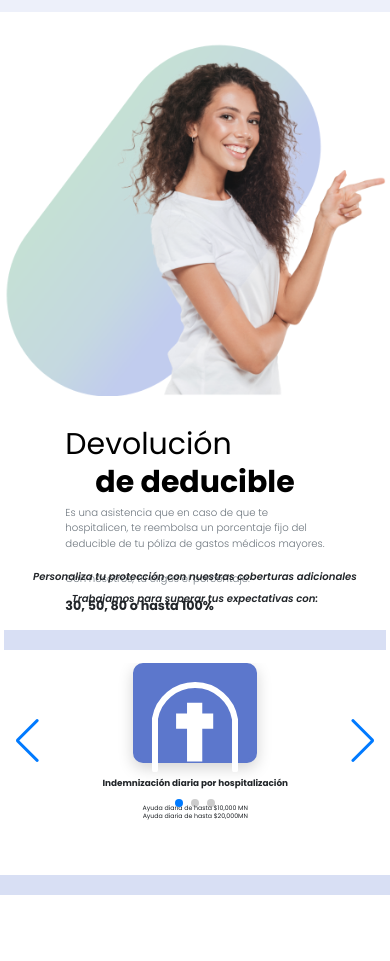
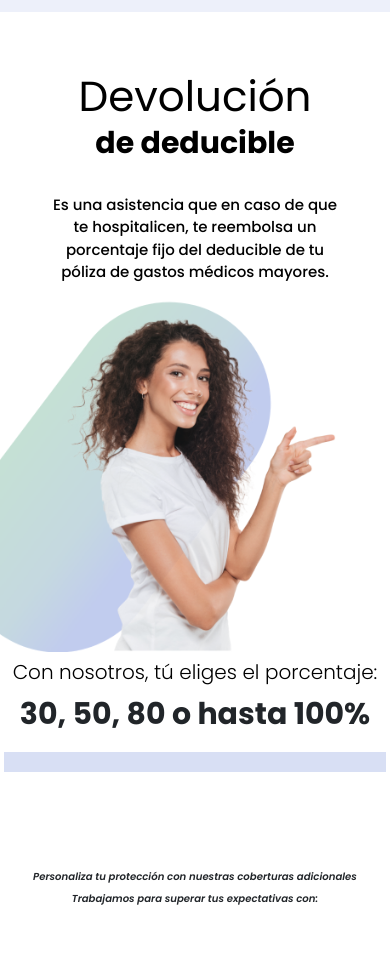
Before and after one commit to Pacyx-Mexico/red-enlace, a React (Vite) app: page /deducible-gastos-medicos in a window 390 px wide. Shown: the part 1300-2261 px from the top of the page. Built offline with nearby package versions, Linux system fonts and the light colour scheme.

Commit message:
Description mobile

```diff
--- a/src/components/gastos-medicos/Description.jsx
+++ b/src/components/gastos-medicos/Description.jsx
@@ -1,18 +1,19 @@
 import styled from "styled-components";
 import descriptionImg from "../../assets/images/description-image.png"
+import descriptionImg_mb from "../../assets/images/description-image.png";
 
 export const Description = () => {
   return (
     <DescriptionSection className="container-fluid">
-      <div className="d-flex flex-column">
+      <div className="d-flex flex-column d-none d-md-block">
         <div className="row mt-5 pt-5">
           <div className="col-md-5">
-            <img className="img-fluid h-100" src={descriptionImg} alt="" />
+            <img className="img-fluid h-100 position-relative" src={descriptionImg} alt="" />
           </div>
           <div className="col-md-7 col-xl-7 d-flex flex-column justify-content-center align-items-start text-start text-lg-start ml-5 pl-5">
             <div className="d-flex flex-column mx-auto">
               <h1 className="fw-normal mt-5 pt-5 text-start">Devolución</h1>
-              <h1 className="fw-bold">de deducible</h1>
+              <h1 className="fw-bold text-start">de deducible</h1>
               <p className="text-secondary mt-2 mb-5 fs-2 fw-light">
                 Es una asistencia que en caso de que te <br />hospitalicen, te reembolsa un porcentaje fijo del <br />deducible  de tu  póliza de gastos médicos mayores. <br />
               </p>
@@ -27,16 +28,62 @@ export const Description = () => {
         </div>
         <hr className="border border-5 border-lile my-0"/>
       </div>
+
+      <div className="d-flex flex-column d-md-none">
+        <div className="row mt-5 pt-5">
+          <div className="col-md-7 col-xl-7 d-flex flex-column justify-content-center align-items-start text-start text-lg-start ml-5 pl-5">
+            <div className="d-flex flex-column mx-auto">
+              <h1 className="fw-normal mt-5 pt-5 fs-42">Devolución</h1>
+              <h1 className="fw-bold">de deducible</h1>
+              <p className="mt-5 pt-5 mb-5 fs-15 text-center">
+                Es una asistencia que en caso de que<br />te hospitalicen, te reembolsa un<br />porcentaje fijo del deducible  de tu<br />póliza de gastos médicos mayores.
+              </p>
+            </div>
+          </div>
+          <div className="col-md-5">
+            <img className="img-fluid h-100 position-relative" src={descriptionImg_mb} alt="" />
+          </div>
+          <div className="px-4">
+            <p className="mt-3 fs-20 fw-light text-center">
+              Con nosotros, tú eliges el porcentaje:
+            </p>
+            <p className="text-dark mb-5 fs-30 fw-bold text-center">
+              30, 50, 80 o hasta 100%
+            </p>
+          </div>
+        </div>
+        <hr className="border border-5 border-lile my-0"/>
+      </div>
     </DescriptionSection>
   )
 }
 
 const DescriptionSection = styled.section`
-  height: 92rem;
+  height: 100%;
 
   .text-lile,
   .border-lile {
   color: #6983d6;
   border: 10px solid #6983d6 !important;
   }
+
+  .col-md-5 .position-relative {
+    left: -10rem;
+  }
+
+  .fs-30 {
+    font-size: 30px;
+  }
+
+  .fs-20 {
+    font-size: 20px;
+  }
+
+  .fs-15 {
+    font-size: 15px;
+  }
+
+  .fs-42 {
+    font-size: 42px;
+  }
 `
```
